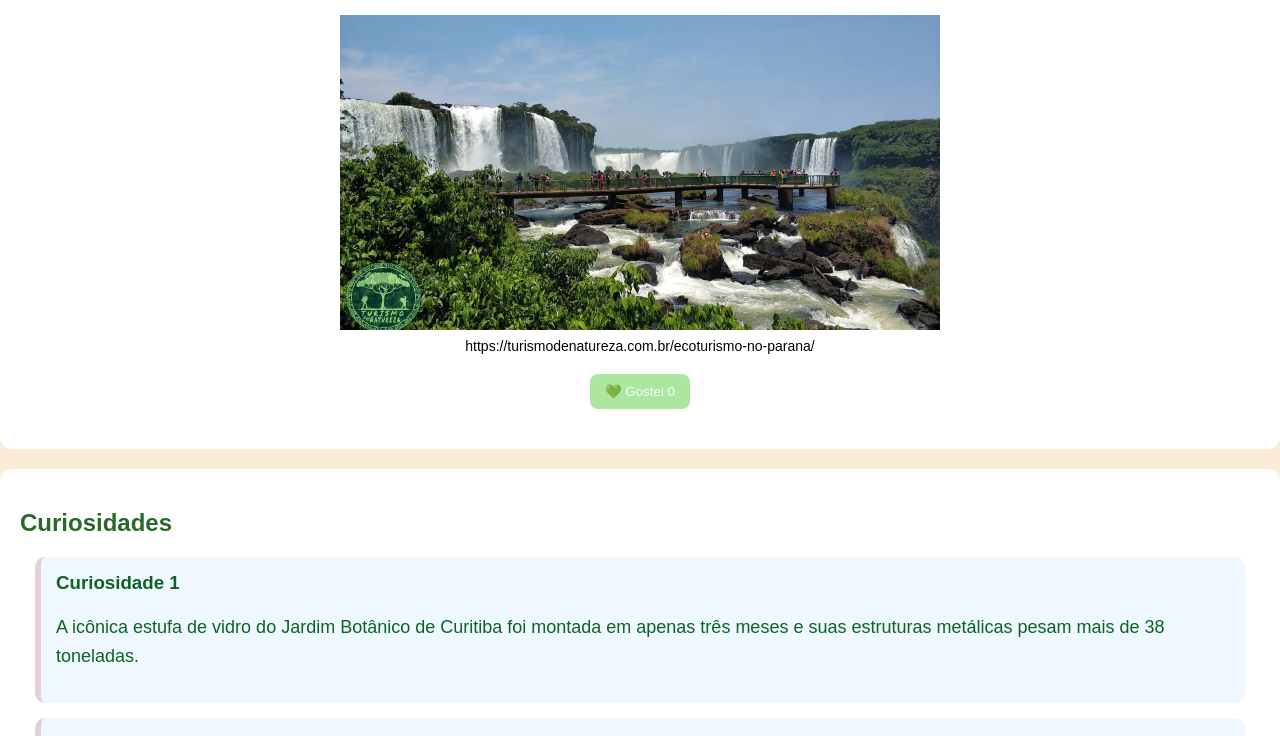
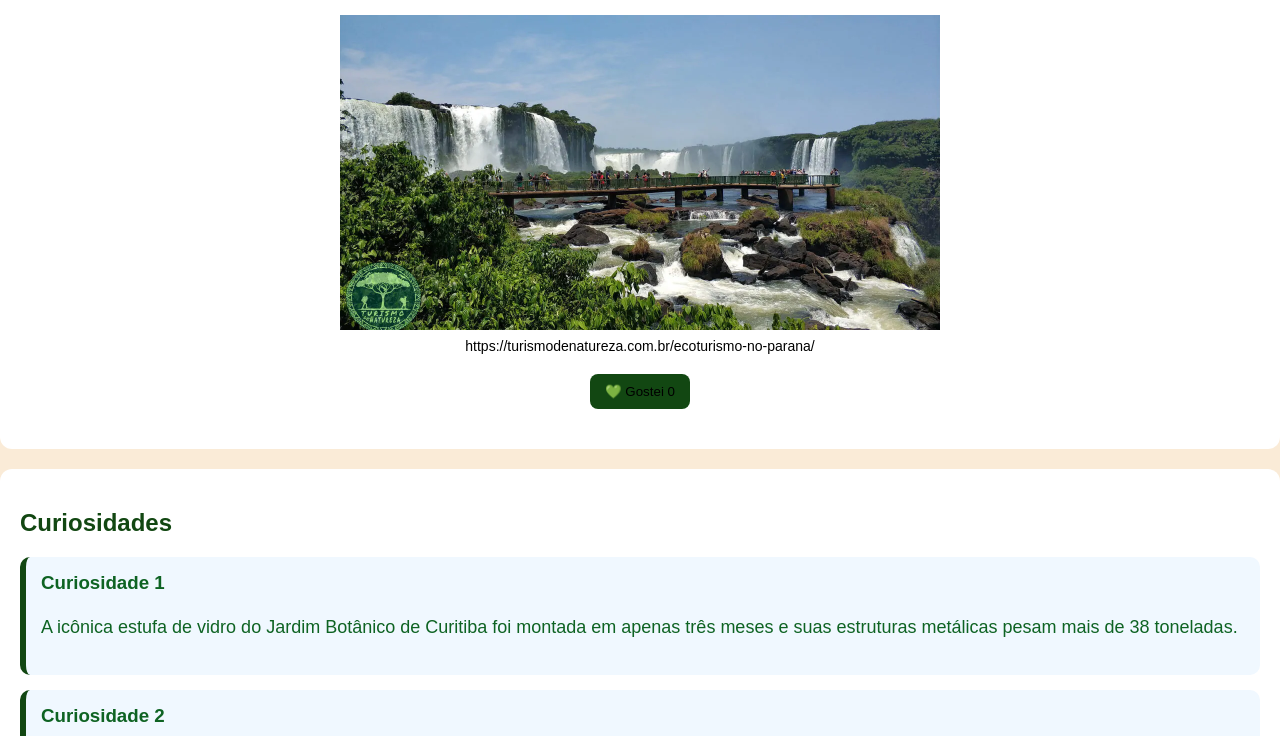
Before and after one commit to lauraelizamartins-cmyk/tarefaeddigital, a plain HTML site: page index.html in a window 1280 px wide. Shown: the part 2064-2800 px from the top of the page. Drawn offline with Linux system fonts and the light colour scheme.

Commit message:
mudanças no código.

```diff
--- a/style.css
+++ b/style.css
@@ -1,25 +1,25 @@
 :root{
-    --cor-fundo:
-    --cor-texto:
-    --cor-principal:
-    --cor-secundaria:
-    --cor-hover:
-    --cor-superficie:
-    --cor-card:
-    --cor-legenda:
-    --cor-clara:
-    --cor-rodape:
+    --cor-fundo: antiquewhite;
+    --cor-texto: rgb(14, 99, 35);
+    --cor-principal:rgb(18, 71, 18);
+    --cor-secundaria: rgb(42, 104, 42);
+    --cor-hover:aliceblue;
+    --cor-superficie: white;
+    --cor-card: aliceblue;;
+    --cor-legenda:  rgb(0, 0, 0);
+    --cor-clara:  rgb(42, 104, 42);
+    --cor-rodape: white;
 }
 body {
-    background-color: antiquewhite;
-    color: rgb(14, 99, 35);
+    background-color: var(--cor-fundo);
+    color: var(--cor-texto);
     font-family: Arial, Helvetica, sans-serif;
     margin: 0;
 }
 
 header {
-    background-color: antiquewhite;
-    color: rgb(18, 71, 18);
+    background-color: var(--cor-principal);
+    color: var(var(--cor-secundaria));
     text-align: center;
     padding: 30px;
 }
@@ -29,7 +29,7 @@ h1 {
 }
 
 h2 {
-    color: rgb(42, 104, 42);
+    color: var(--cor-principal);
 }
 
 p {
@@ -42,9 +42,9 @@ nav {
 }
 
 nav a {
-    color: rgb(42, 83, 38);
+    color: var(--cor-clara);
     text-decoration: none;
-    background-color: rgb(221, 226, 230);
+    background-color: var(--cor-secundaria);
     padding: 10px 15px;
     border-radius: 8px;
     margin: 5px;
@@ -52,7 +52,7 @@ nav a {
 }
 
 nav a:hover {
-    background-color: white;
+    background-color:var(--cor-hover);
 }
 
 main {
@@ -61,7 +61,7 @@ main {
 }
 
 section {
-    background-color: white;
+    background-color: var(--cor-superficie);
     margin: 20px 0;
     padding: 20px;
     border-radius: 12px;
@@ -78,15 +78,15 @@ img {
 figcaption {
     text-align: center;
     font-size: 14px;
-    color: rgb(2, 2, 2);
+    color: var(--cor-legenda);
     margin-top: 8px;
 }
 
 .card {
-    background-color: aliceblue;
+    background-color: var(--cor-card);
     padding: 15px;
-    margin: 15px;
-    border-left: 6px solid #e4cfdf;
+    margin: 15px 0;
+    border-left: 6px solid var(--cor-principal);
     border-radius: 10px;
 
 }
@@ -96,7 +96,7 @@ figcaption {
 }
 
 footer {
-    background-color: aliceblue;
+    background-color: var(--cor-rodape);
     color: rgb(61, 102, 48);
     text-align: center;
     padding: 20px;
@@ -105,8 +105,8 @@ footer {
 }
 
 button {
-    background-color: rgb(172, 231, 160);
-    color: azure;
+    background-color: var(--cor-principal);
+    color: var(var(--cor-clara));
     border: none;
     padding: 10px 15px;
     border-radius: 8px;
```
